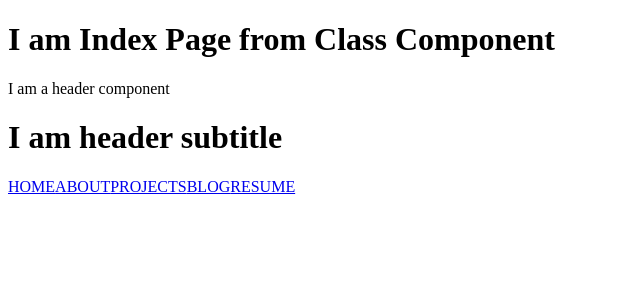
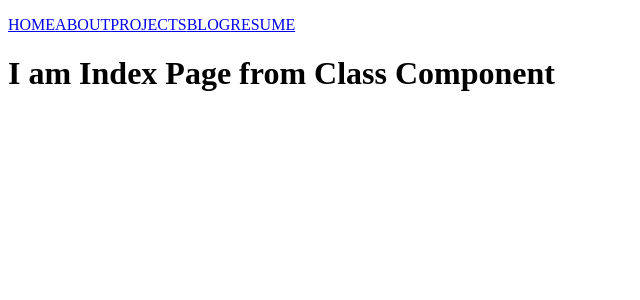
Before and after one commit to HyeeunMok/hyeeun_mok_portfolio, a Next.js app: page / in a window 1280 px wide. Shown: the top 300 px of the page, without its empty margins (0-640 px from the left). Built offline with nearby package versions, Linux system fonts and the light colour scheme.

Commit message:
starting BaseLayout

```diff
--- /dev/null
+++ b/components/layouts/BaseLayout.js
@@ -0,0 +1,14 @@
+import React from 'react';
+import Header from '../shared/Header';
+
+
+const BaseLayout = (props) => {
+    return (
+        <React.Fragment>
+            <Header />
+            {props.children}
+        </React.Fragment>
+    )
+}
+
+export default BaseLayout;
--- a/pages/index.js
+++ b/pages/index.js
@@ -1,18 +1,21 @@
 import React from 'react';
 import Header from '../components/shared/Header';
+import BaseLayout from '../components/layouts/BaseLayout';
 
 class Index extends React.Component {
 
     render() {
         return (
-            <div>
+            <BaseLayout>
                 <h1>I am Index Page from Class Component</h1>
-                <Header title ={'I am a header component'}>
-                    <h1>I am header subtitle</h1>
-                </Header>
-            </div>
+            </BaseLayout>
         )
     }
 }
 
 export default Index;
+
+
+{/* <Header title ={'I am a header component'}>
+<h1>I am header subtitle</h1>
+</Header> */}
```
